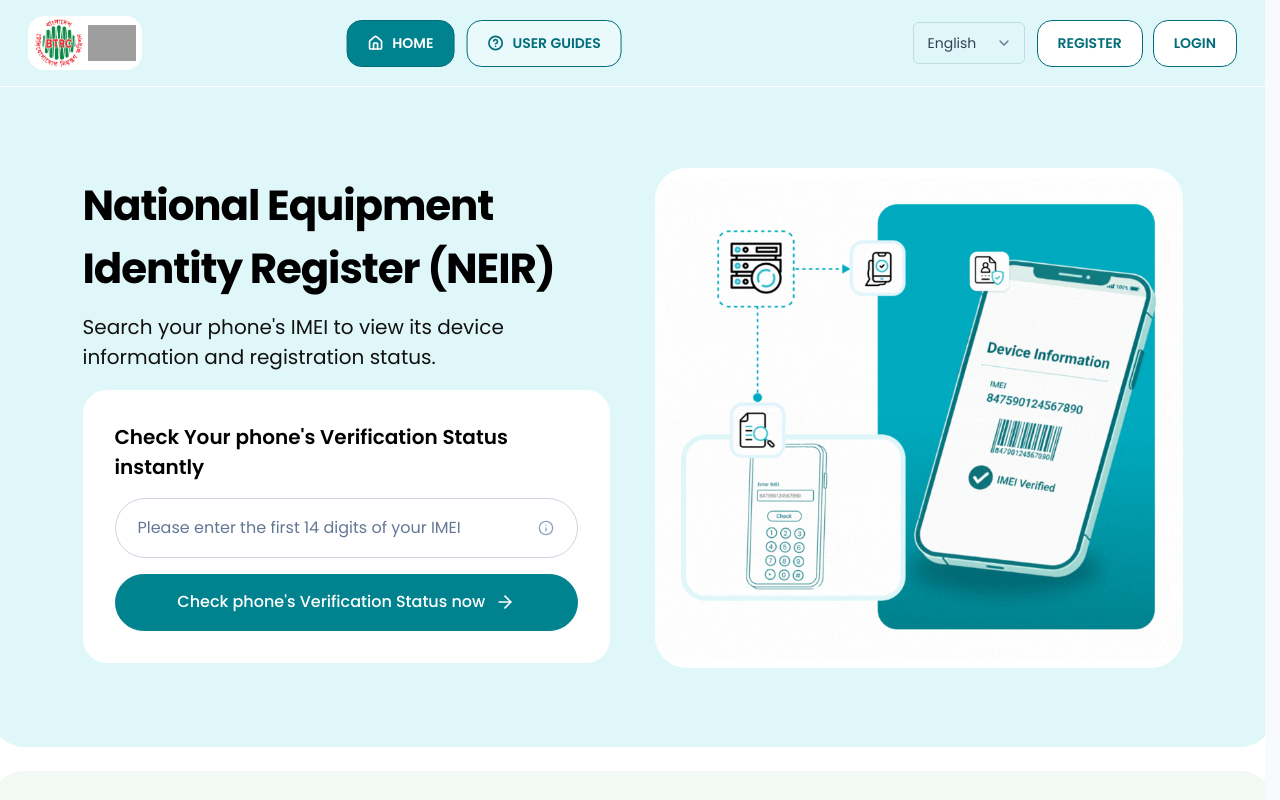
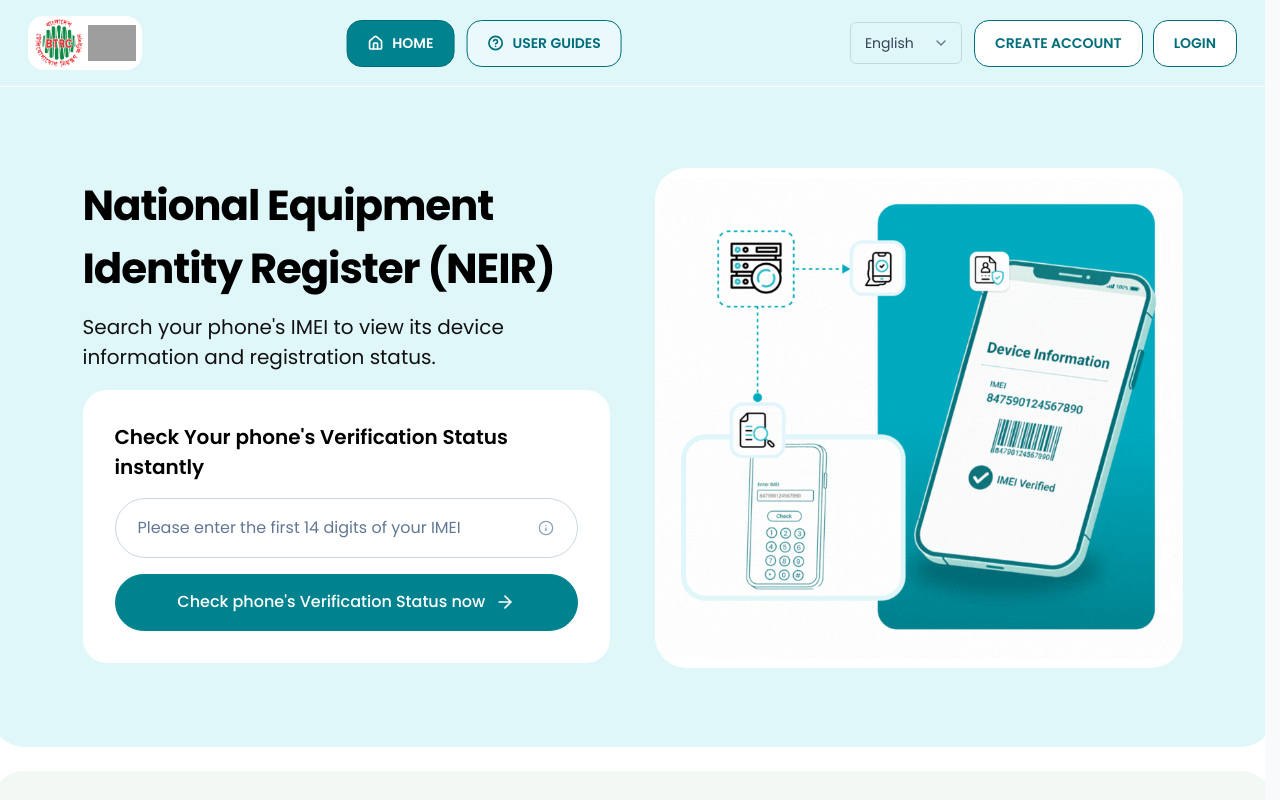
Before and after one commit to shihab-tech04/NEIR-Citizen, a React (Vite) app: page / in a window 1280 px wide. Shown: the top 800 px of the page. Built offline with nearby package versions, Linux system fonts and the light colour scheme; grey boxes are pictures that could not be loaded.

Commit message:
ux(neir): distinguish Create Account from Special Registration in desktop and mobile navigation

```diff
--- a/src/components/Header.tsx
+++ b/src/components/Header.tsx
@@ -33,7 +33,7 @@ export const Header:React.FC<Props> = ({currentRoute,onRouteChange,language,onLa
         <button onClick={()=>{setProfileOpen(false);onLogout();}}><LogOut size={16}/> {language==='bn'?'লগআউট':'Logout'}</button>
       </div>}
     </div> : <>
-      <button type="button" className="neir-nav-btn neir-auth-register" onClick={()=>{setOpen(false);onOpenRegister();}}>{language==='bn'?'নিবন্ধন':'Register'}</button>
+      <button type="button" className="neir-nav-btn neir-auth-register" onClick={()=>{setOpen(false);onOpenRegister();}}>{language==='bn'?'অ্যাকাউন্ট তৈরি':'Create Account'}</button>
       <button type="button" className="neir-nav-btn neir-auth-login" onClick={()=>{setOpen(false);onOpenLogin();}}>{language==='bn'?'লগইন':'Login'}</button>
     </>}
   </div>;
@@ -69,7 +69,7 @@ export const Header:React.FC<Props> = ({currentRoute,onRouteChange,language,onLa
     {open && <nav id="neir-mobile-menu" className="neir-mobile-menu" aria-label={language==='bn'?'মোবাইল নেভিগেশন':'Mobile navigation'}>
       {menu.map(item=>{const Icon=item.icon;return <button key={item.route} type="button" onClick={()=>navigate(item.route)} className="neir-mobile-menu-item"><Icon size={18}/>{language==='bn'?item.bn:item.en}</button>})}
       {!session.isLoggedIn && <button type="button" className="neir-mobile-menu-item neir-mobile-register"
-        onClick={()=>{setOpen(false);onOpenRegister();}}>{language==='bn'?'নিবন্ধন':'Register'}</button>}
+        onClick={()=>{setOpen(false);onOpenRegister();}}>{language==='bn'?'অ্যাকাউন্ট তৈরি':'Create Account'}</button>}
       <label className="neir-mobile-language">{language==='bn'?'ভাষা':'Language'} <UiSelect value={language} onChange={e=>onLanguageChange(e.target.value as Language)}><option value="en">English</option><option value="bn">বাংলা</option></UiSelect></label>
       {controls}
     </nav>}
```
